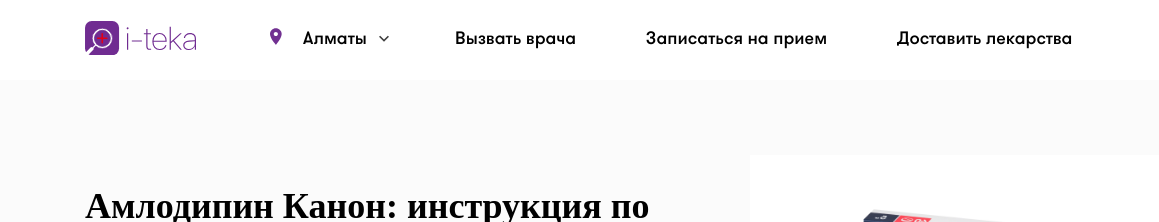
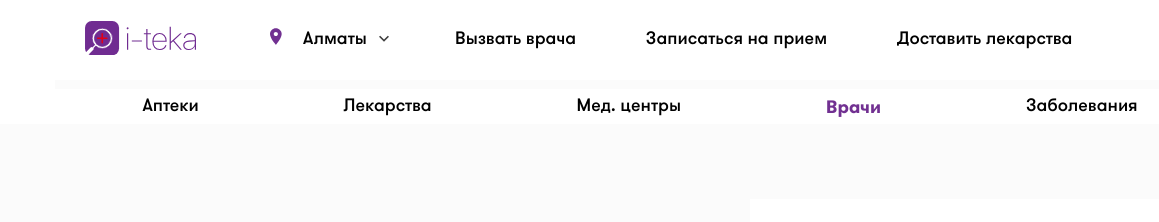
Before and after one commit to an4morph/i-teka, a plain HTML site: page drug-page.html in a window 1280 px wide. Shown: the top 222 px of the page, 0-1159 px from the left. Drawn offline with Linux system fonts and the light colour scheme; a web font is replaced by a local one.

Commit message:
Added sticky secondary header

```diff
--- a/css/common.css
+++ b/css/common.css
@@ -168,6 +168,33 @@
     }
 }
 /* end of header */
+/* second header */
+.secondary-header-wrapper {
+    background-color: #fff;
+}
+.secondary-header {
+    display: flex;
+    box-sizing: content-box;
+    justify-content: space-around;
+    align-items: center;
+    border-top: 9px solid #fbfbfb;
+    height: 35px;
+}
+.secondary-header__menu-item {
+    font-size: 18px;
+}
+.secondary-header__menu-item.active {
+    color: #713091;
+    font-family: Bold;
+}
+.secondary-header__menu-item:hover {
+    text-decoration: underline;
+}
+.secondary-header a {
+    text-decoration: none;
+    color: #000;
+}
+/* end of second header */
 
 
 /* footer */
--- a/drug-page.html
+++ b/drug-page.html
@@ -76,6 +76,16 @@
                     </div>
                 </div>
 
+            </div>
+        </div>
+
+        <div class="secondary-header-wrapper">
+            <div class="container secondary-header">
+                <a href="#" class="secondary-header__menu-item">Аптеки</a>
+                <a href="#" class="secondary-header__menu-item">Лекарства</a>
+                <a href="#" class="secondary-header__menu-item">Мед. центры</a>
+                <a href="#" class="secondary-header__menu-item active">Врачи</a>
+                <a href="#" class="secondary-header__menu-item">Заболевания</a>
             </div>
         </div>
     </header>
--- a/js/main.js
+++ b/js/main.js
@@ -15,12 +15,8 @@
         disableOnMobile: false,
         nativeOnMobile: false
     });
-    $("where-to-buy").sticky({ topSpacing: 100 });
     $("header").sticky({ topSpacing: 0 });
-    $("#maintenance").sticky({ topSpacing: 57, zIndex: 20 });
-    $("#where-to-buy-close").on('click', () => {
-        $("#where-to-buy").unstick();
-    })
+    $("#maintenance").sticky({ topSpacing: 107, zIndex: 20 });
 
     $('#burger-icon').on('click', () => {
         $('#burger-menu').toggle('fast')
```
